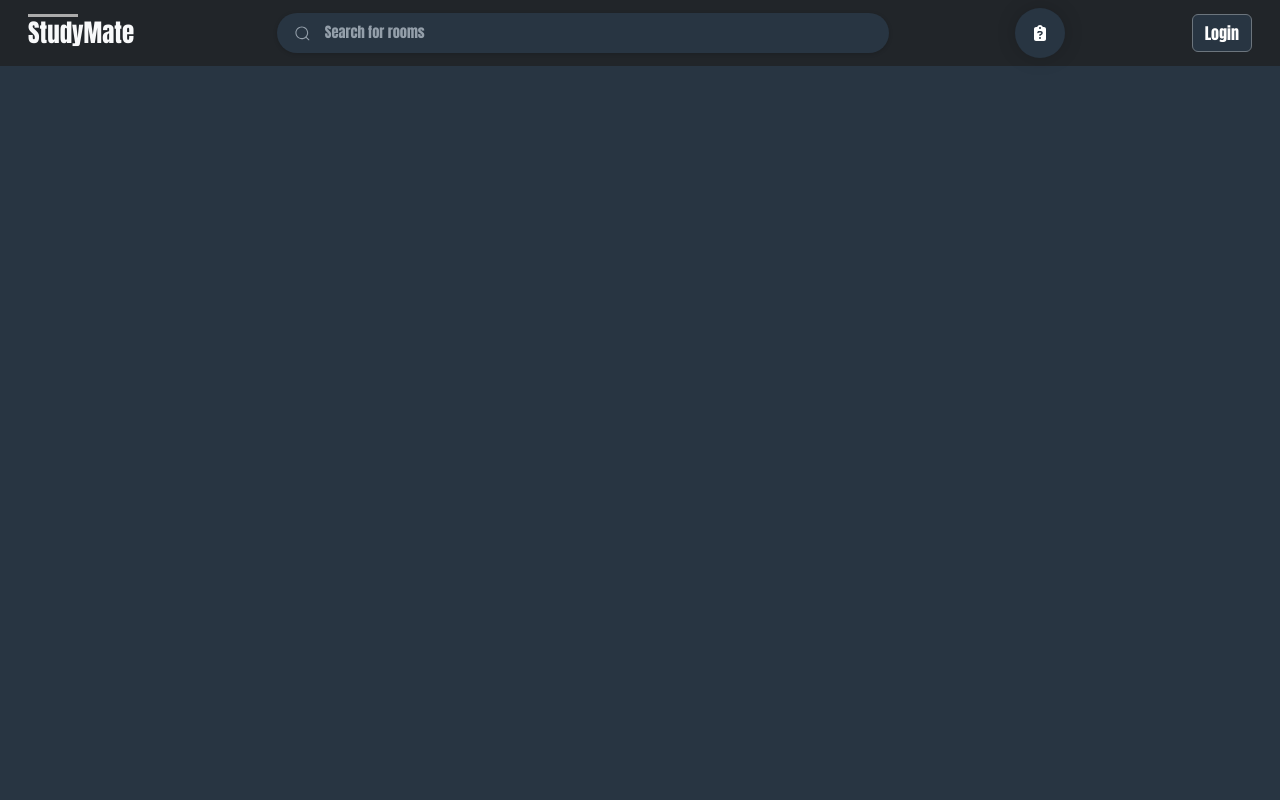
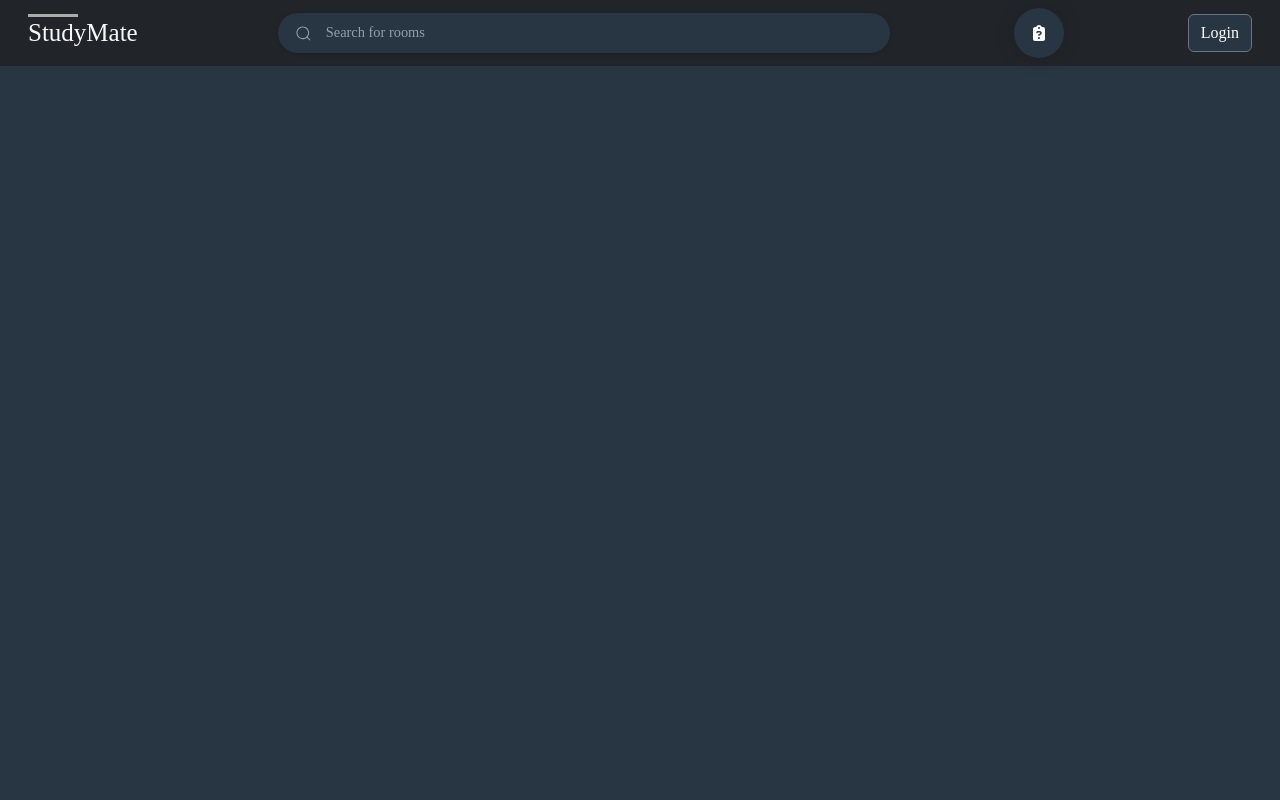
Before and after one commit to ListowelAdolwin/mini_project, a Django app: template templates/main.html in a window 1280 px wide. Run offline with Django 3.2, Linux system fonts and the light colour scheme; the template is opened without the code that fills it, so the values that code supplies are empty; some libraries are stand-ins or nearby versions.

Commit message:
Initial commit

```diff
--- /dev/null
+++ b/baseapp/secrets.py
@@ -0,0 +1,2 @@
+api_key = "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"
+SECRET_KEY = 'django-insecure-)by4p&k!%f#(j*9xw=k_ihcrk13v+fnuxw+rkjsu(s34it95mq'
--- a/static/styles/main.css
+++ b/static/styles/main.css
@@ -12,7 +12,7 @@
   --color-error: #fc4b0b;
 }
 * {
-  font-family: Impact, Haettenschweiler, "Arial Narrow Bold", sans-serif;
+  font-family: 'Times New Roman', Times, serif;
 }
 body {
   color: var(--color-light-gray);
```
Also changed, not shown: db.sqlite3.
